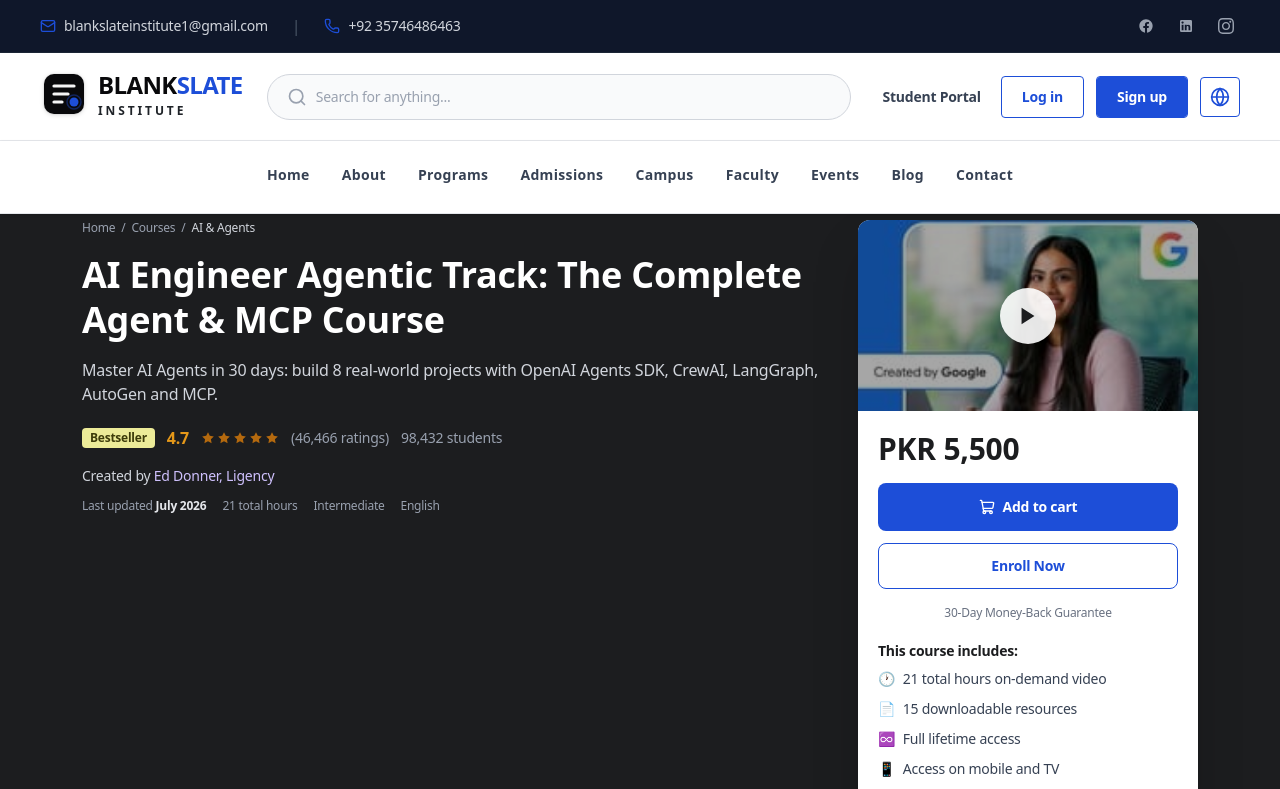
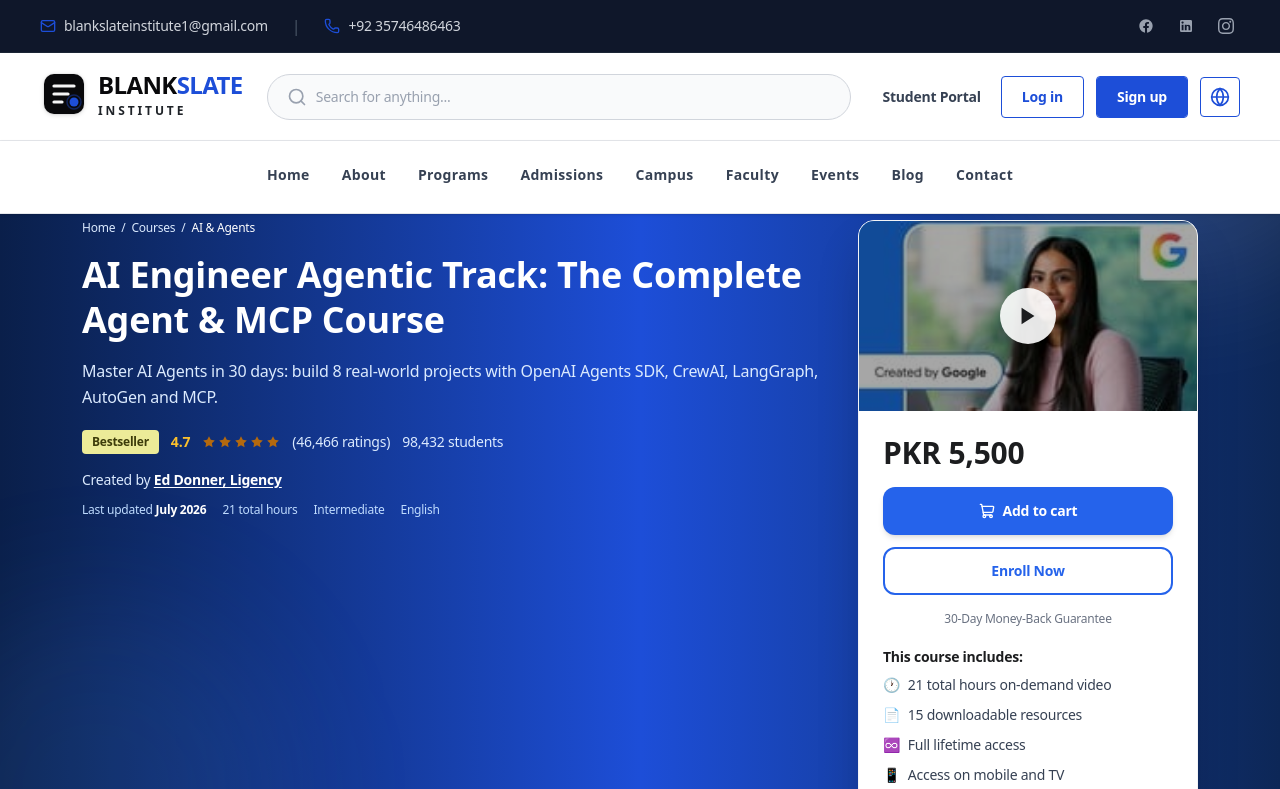
Before and after one commit to techbyrayyan/blank-slate-ins, a Next.js app: page /courses/1 in a window 1280 px wide. Shown: the top 789 px of the page. Built offline with nearby package versions, Linux system fonts and the light colour scheme.

Commit message:
Update courses header bg to royal blue and make purchase card scroll with page

```diff
--- a/src/app/courses/[id]/page.js
+++ b/src/app/courses/[id]/page.js
@@ -54,68 +54,73 @@ export default function CourseDetailPage() {
       <Navbar />
       <main className="min-h-screen bg-white">
 
-        {/* ── Dark Hero Banner ── */}
-        <div className="bg-[#1c1d1f] text-white pt-[220px] pb-10">
-          <div className="max-w-[1180px] mx-auto px-4 sm:px-6 lg:px-8 grid grid-cols-1 lg:grid-cols-[1fr_340px] gap-10 items-start">
+        {/* ── Royal Blue Hero Banner ── */}
+        <div className="bg-gradient-to-r from-[#0a1f4a] via-[#1D4ED8] to-[#0d2757] text-white pt-[220px] pb-12 relative overflow-hidden shadow-md">
+
+          {/* Ambient Blue Background Glow */}
+          <div className="absolute -top-24 -right-24 w-96 h-96 bg-white/10 rounded-full blur-3xl pointer-events-none" />
+          <div className="absolute -bottom-24 -left-24 w-96 h-96 bg-blue-400/10 rounded-full blur-3xl pointer-events-none" />
+
+          <div className="max-w-[1180px] mx-auto px-4 sm:px-6 lg:px-8 grid grid-cols-1 lg:grid-cols-[1fr_340px] gap-10 items-start relative z-10">
             <div>
               {/* Breadcrumb */}
-              <div className="flex items-center gap-1.5 text-xs text-gray-400 mb-4">
+              <div className="flex items-center gap-1.5 text-xs text-blue-100 mb-4">
                 <Link href="/" className="hover:text-white transition-colors">Home</Link>
                 <span>/</span>
                 <Link href="/courses" className="hover:text-white transition-colors">Courses</Link>
                 <span>/</span>
-                <span className="text-gray-300">{course.category}</span>
+                <span className="text-white font-medium">{course.category}</span>
               </div>
 
               {/* Title */}
               <h1 className="text-2xl sm:text-3xl lg:text-4xl font-extrabold leading-tight mb-4">{course.title}</h1>
-              <p className="text-base text-gray-300 mb-5">{course.description}</p>
+              <p className="text-base text-blue-100 mb-5 leading-relaxed">{course.description}</p>
 
               {/* Badges + Rating */}
               <div className="flex flex-wrap items-center gap-3 mb-4">
                 {course.badgeType === "bestseller" ? (
-                  <span className="bg-[#eceb98] text-[#3d3c0a] text-xs font-bold px-2 py-0.5 rounded">Bestseller</span>
+                  <span className="bg-[#eceb98] text-[#3d3c0a] text-xs font-bold px-2.5 py-1 rounded">Bestseller</span>
                 ) : (
-                  <span className="bg-[#1D4ED8] text-white text-xs font-bold px-2 py-0.5 rounded">New</span>
+                  <span className="bg-white text-[#1D4ED8] text-xs font-bold px-2.5 py-1 rounded">New</span>
                 )}
-                <span className="font-bold text-[#e59819]">{course.rating}</span>
+                <span className="font-bold text-[#fbc02d] text-sm">{course.rating}</span>
                 <StarRow rating={course.rating} />
-                <span className="text-sm text-gray-400">({course.ratingCount})</span>
-                <span className="text-sm text-gray-400">{course.students} students</span>
+                <span className="text-sm text-blue-100">({course.ratingCount})</span>
+                <span className="text-sm text-blue-100">{course.students} students</span>
               </div>
 
               {/* Author + Meta */}
-              <div className="flex flex-wrap gap-4 text-sm text-gray-300 mb-3">
-                <span>Created by <span className="text-[#cec0fc]">{course.author}</span></span>
+              <div className="flex flex-wrap gap-4 text-sm text-blue-100 mb-3">
+                <span>Created by <span className="text-white font-semibold underline underline-offset-2">{course.author}</span></span>
               </div>
-              <div className="flex flex-wrap gap-4 text-xs text-gray-400">
-                <span>Last updated <strong className="text-gray-200">{course.updated}</strong></span>
+              <div className="flex flex-wrap gap-4 text-xs text-blue-200">
+                <span>Last updated <strong className="text-white">{course.updated}</strong></span>
                 <span>{course.hours}</span>
                 <span>{course.level}</span>
                 <span>English</span>
               </div>
             </div>
 
-            {/* Desktop Sticky Purchase Card */}
+            {/* Desktop Purchase Card — scrolls with page (not fixed) */}
             <div className="hidden lg:block">
-              <div className="bg-white text-[#1c1d1f] rounded-xl shadow-2xl overflow-hidden sticky top-[100px]">
+              <div className="bg-white text-[#1c1d1f] rounded-2xl shadow-2xl border border-gray-100 overflow-hidden relative">
                 {/* Course Image with Play Button */}
-                <div className="relative aspect-[16/9] overflow-hidden">
+                <div className="relative aspect-[16/9] overflow-hidden bg-gray-100">
                   <img src={course.image} alt={course.title} className="w-full h-full object-cover" />
                   <div className="absolute inset-0 bg-black/35 flex items-center justify-center">
-                    <div className="w-14 h-14 rounded-full bg-white/90 flex items-center justify-center shadow-lg">
+                    <div className="w-14 h-14 rounded-full bg-white/90 flex items-center justify-center shadow-lg hover:scale-110 transition-transform">
                       <svg width="22" height="22" viewBox="0 0 24 24" fill="#1c1d1f">
                         <polygon points="5,3 19,12 5,21" />
                       </svg>
                     </div>
                   </div>
                 </div>
-                <div className="p-5">
+                <div className="p-6">
                   <div className="text-3xl font-extrabold text-[#1c1d1f] mb-4">{course.price}</div>
-                  <button className="w-full bg-[#1D4ED8] hover:bg-[#1e40af] text-white font-bold py-3.5 rounded-lg flex items-center justify-center gap-2 text-sm mb-3 transition-colors">
+                  <button className="w-full bg-[#2563EB] hover:bg-[#1D4ED8] text-white font-bold py-3.5 rounded-xl flex items-center justify-center gap-2 text-sm mb-3 transition-colors shadow-md hover:shadow-lg">
                     <ShoppingCart className="w-4 h-4" /> Add to cart
                   </button>
-                  <button className="w-full border border-[#1D4ED8] text-[#1D4ED8] font-bold py-3 rounded-lg text-sm hover:bg-blue-50 transition-colors mb-4">
+                  <button className="w-full border-2 border-[#2563EB] text-[#2563EB] font-bold py-3 rounded-xl text-sm hover:bg-blue-50 transition-colors mb-4">
                     Enroll Now
                   </button>
                   <p className="text-xs text-center text-gray-500 mb-5">30-Day Money-Back Guarantee</p>
--- a/src/app/courses/page.js
+++ b/src/app/courses/page.js
@@ -207,27 +207,33 @@ export default function CoursesPage() {
   return (
     <>
       <Navbar />
-      <main className="min-h-screen bg-white pt-[200px] pb-16">
-        <div className="max-w-[1440px] mx-auto px-4 sm:px-6">
+      <main className="min-h-screen bg-white">
 
-          <div className="mb-8">
+        {/* ── Royal Blue Hero Banner ── */}
+        <div className="bg-gradient-to-r from-[#0a1f4a] via-[#1D4ED8] to-[#0d2757] text-white pt-[220px] pb-12 shadow-md relative overflow-hidden">
+          <div className="absolute -top-24 -right-24 w-96 h-96 bg-white/10 rounded-full blur-3xl pointer-events-none" />
+          <div className="max-w-[1440px] mx-auto px-4 sm:px-6 relative z-10">
             <div className="flex items-center gap-2 mb-3">
-              <Link href="/" className="text-[#1D4ED8] hover:underline text-sm font-medium">Home</Link>
-              <span className="text-gray-400 text-sm">/</span>
-              <span className="text-gray-600 text-sm">All Courses</span>
+              <Link href="/" className="text-blue-100 hover:text-white text-sm font-medium transition-colors">Home</Link>
+              <span className="text-blue-200 text-sm">/</span>
+              <span className="text-white text-sm font-semibold">All Courses</span>
             </div>
-            <h1 className="text-3xl sm:text-4xl font-extrabold text-[#1c1d1f] tracking-tight mb-2">All Courses</h1>
-            <p className="text-gray-500 text-base">{allCourses.length} courses available</p>
+            <h1 className="text-3xl sm:text-4xl lg:text-5xl font-black text-white tracking-tight mb-2">Explore All Courses</h1>
+            <p className="text-blue-100 text-base">{allCourses.length} in-demand technology and professional courses</p>
           </div>
+        </div>
+
+        {/* ── Filter & Courses Grid ── */}
+        <div className="max-w-[1440px] mx-auto px-4 sm:px-6 py-10">
 
           <div className="relative mb-6 max-w-xl">
             <svg className="absolute left-3 top-1/2 -translate-y-1/2 text-gray-400" xmlns="http://www.w3.org/2000/svg" width="18" height="18" viewBox="0 0 24 24" fill="none" stroke="currentColor" strokeWidth="2" strokeLinecap="round" strokeLinejoin="round"><circle cx="11" cy="11" r="8"/><path d="m21 21-4.3-4.3"/></svg>
             <input
               type="text"
-              placeholder="Search courses..."
+              placeholder="Search courses by title or instructor..."
               value={search}
               onChange={(e) => setSearch(e.target.value)}
-              className="w-full pl-10 pr-4 py-2.5 border border-gray-300 rounded-lg text-sm focus:outline-none focus:ring-2 focus:ring-[#1D4ED8] focus:border-transparent"
+              className="w-full pl-10 pr-4 py-2.5 border border-gray-300 rounded-xl text-sm focus:outline-none focus:ring-2 focus:ring-[#2563EB] focus:border-transparent transition-all shadow-sm"
             />
           </div>
 
```
